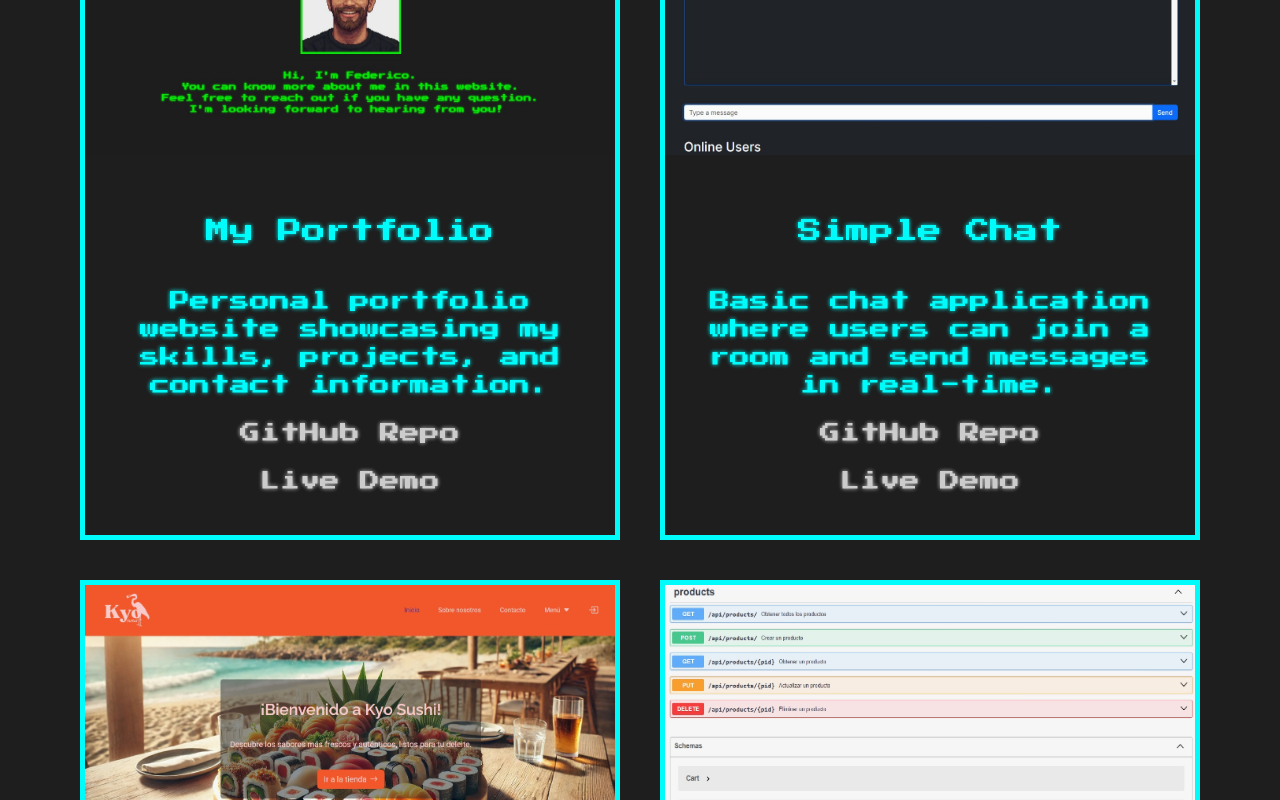
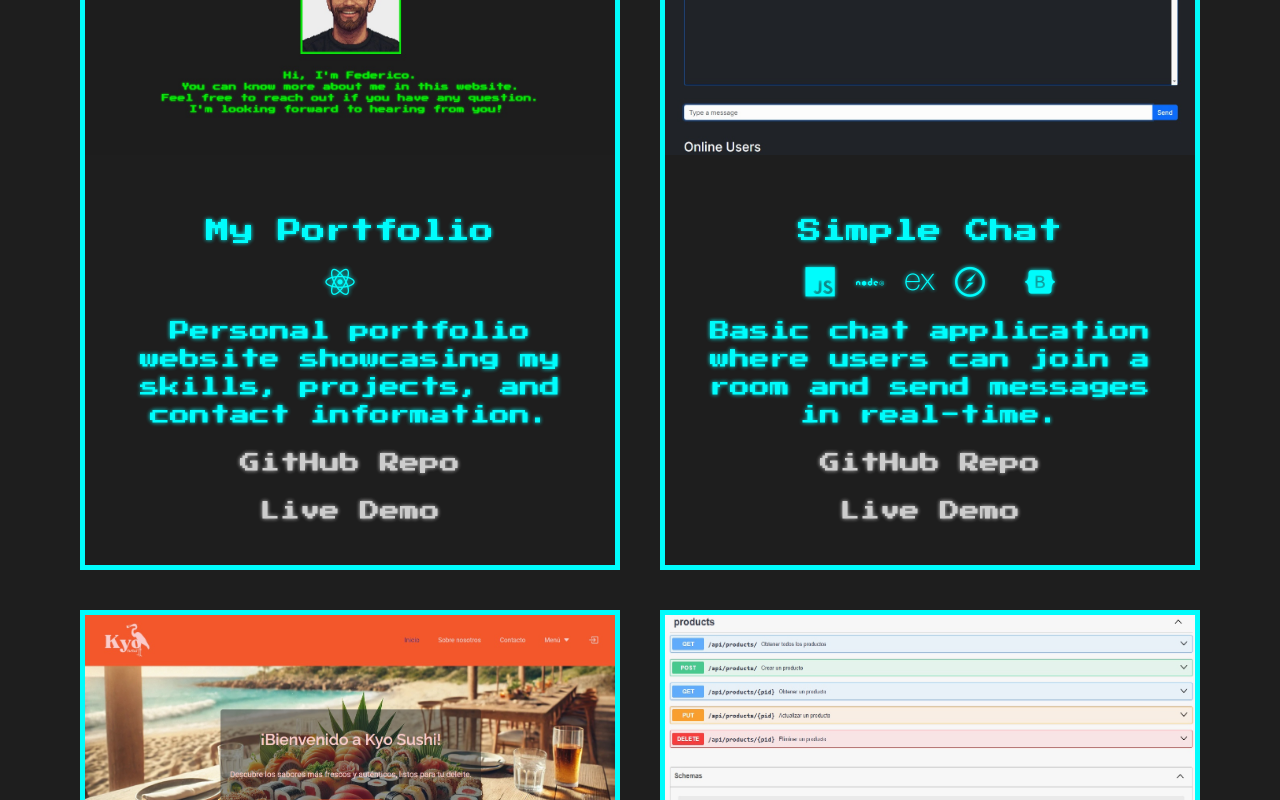
Before and after one commit to federicogildemuro/my-portfolio, a React (Vite) app: page / in a window 1280 px wide. Shown: the part 2000-2800 px from the top of the page. Built offline with nearby package versions, Linux system fonts and the light colour scheme.

Commit message:
feat(projects): update tech icons

```diff
--- a/src/components/Project.jsx
+++ b/src/components/Project.jsx
@@ -14,7 +14,7 @@ function Project({ project }) {
 
                 <div className="flex flex-wrap justify-center items-center gap-5">
                     {project.techIcons.map((icon, index) => (
-                        <i key={index} className={`devicon-${icon} text-3xl text-shadow-none`} />
+                        <i key={index} className={`${icon.class} text-3xl`} title={icon.name} aria-label={icon.name} />
                     ))}
                 </div>
 
```
